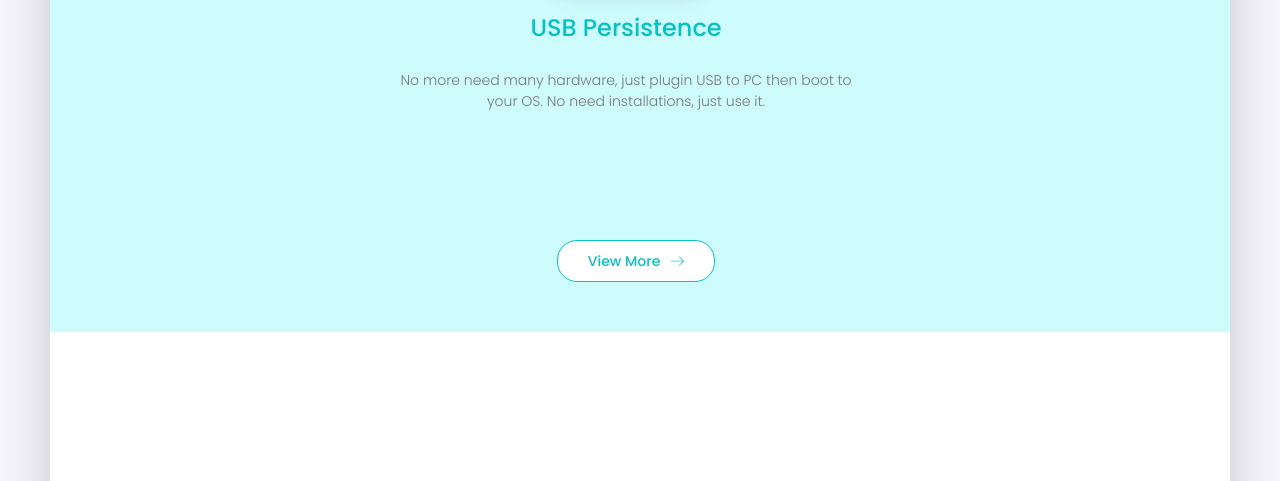
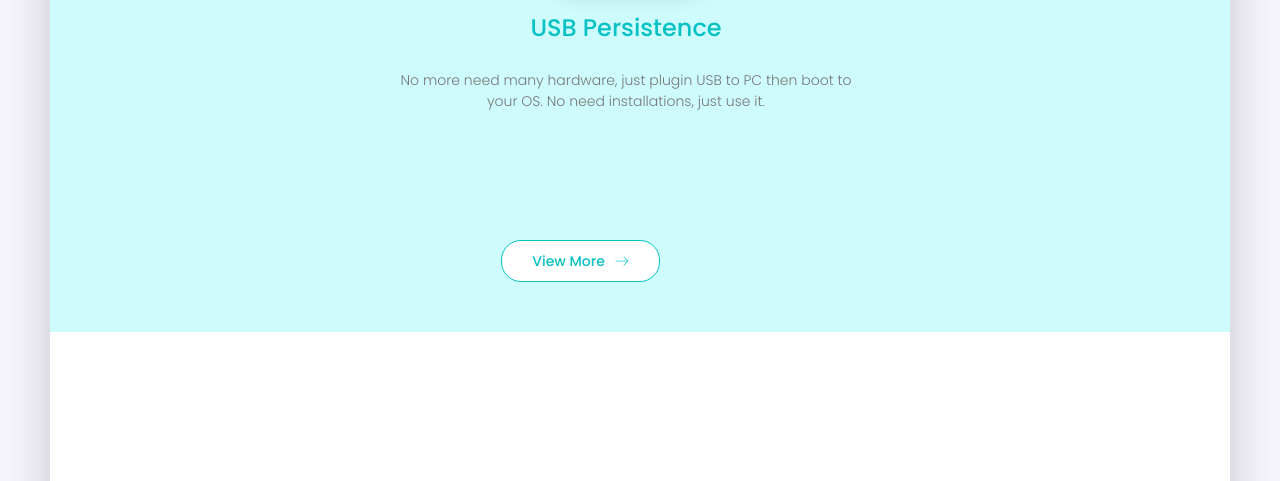
Before and after one commit to weemzz/weemzz.github.io, a PHP site: page / in a window 1280 px wide. Shown: the part 3244-3725 px from the top of the page. Run offline with PHP 8.4, Linux system fonts and the light colour scheme; some libraries are stand-ins or nearby versions.

Commit message:
Update main.css

```diff
--- a/css/main.css
+++ b/css/main.css
@@ -2886,7 +2886,7 @@ max-width: 100%;
 }
 
 .feat-more{
-  width: 15%;
+  width: 25%;
 display: block;
 margin: 0 auto;
 }
```
